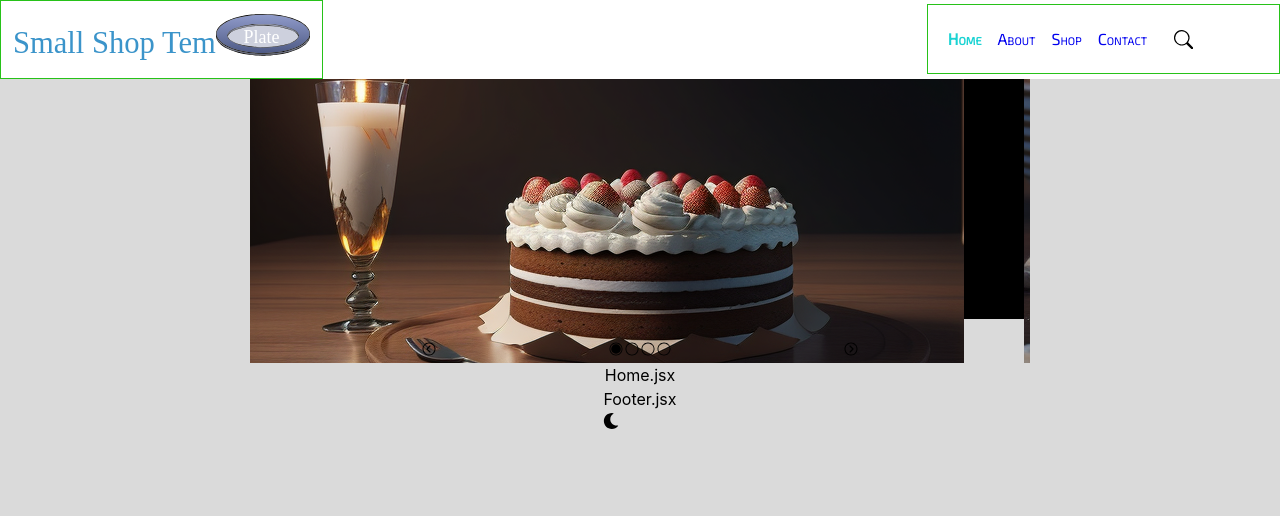
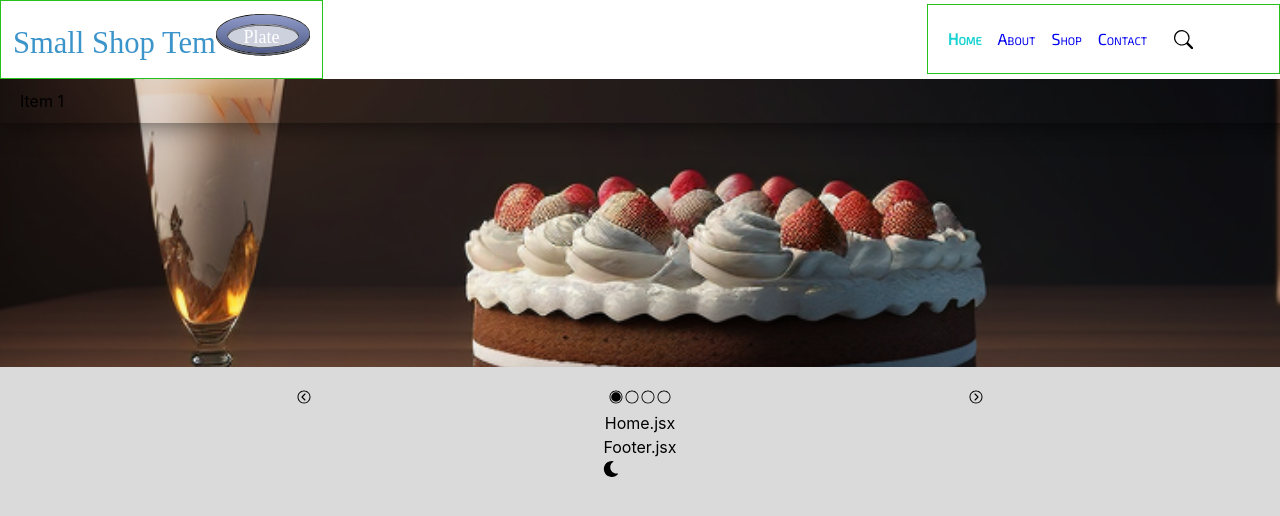
Before and after one commit to rune-encoder/Professional-Small-Shop-Template, a React (Vite) app in the folder client/: page / in a window 1280 px wide. Shown: the top 516 px of the page. Built offline with nearby package versions, Linux system fonts and the light colour scheme; some icons are missing.

Commit message:
Updated Carousel: Improved Functionality and Look

```diff
--- a/client/src/components/UI/Carousel.jsx
+++ b/client/src/components/UI/Carousel.jsx
@@ -65,6 +65,7 @@ export default function Carousel() {
             />
           );
         })}
+      </div>
 
       <div className="carousel-buttons">
         <button
@@ -105,6 +106,5 @@ export default function Carousel() {
         </button>
       </div>
     </div>
-    </div>
   );
 }
--- a/client/src/styles/Carousel.css
+++ b/client/src/styles/Carousel.css
@@ -1,53 +1,55 @@
+/* CAROUSEL CONTAINER AND WRAPPER */
 .carousel-container {
-    overflow: hidden;
-    width: 780px;
     display: flex;
     flex-direction: column;
     justify-content: center;
+    width: 100vw;
+    overflow: hidden;
 }
 
 .carousel-wrapper {
   white-space: nowrap;
-    transition: transform 0.3s ease-in-out;
-    box-shadow: 0 0 20px rgba(0, 0, 0, 0.4);
+  transition: transform 1s cubic-bezier(0.39, 0.575, 0.565, 1);
 }
 
-.carousel-item{
-    display:inline-flex;
+/* INDIVIDUAL ITEM CONTEN WITHIN CAROUSEL*/
+.carousel-item {
+  position: relative;
+  display: inline-flex;
   align-items: center;
   justify-content: center;
-    height: 15em;
+  height: 18em;
 
   /* ! Revisit */
   background-color: var(--light);
 }
 
+/* CAROUSEL CONTENT: IMAGE, TEXT, ... */
 .carousel-img {
-    /* width: 100%; */
-    /* padding: 0 20px 0 20px */
+  width: 100%;
+  height: 100%;
+  object-fit: cover;
 }
 
 .carousel-text {
-    position: relative;
-    top: -50px;
-    right: -50px;
+  position: absolute;
+  top: 0;
+  left: 0;
 
-    margin: 40px 0 40px 0;
-    padding: 0 20px 0 20px;
   white-space: normal;
-    color: #44632b;
+  width: 100%;
+  padding: 10px 20px;
+  box-shadow: 1px -2px 30px 0px rgba(0, 0, 0, 0.75);
 }
 
+/* CAROUSEL BUTTON CONTROLLERS */
 .carousel-buttons {
   display: flex;
   justify-content: space-evenly;
 }
 
 .button-arrow {
-    /* background: none;
-    border: none;
-    cursor: pointer; */
-    margin-top:20px
+  margin-top: 20px;
 }
 
 .indicators {
@@ -56,21 +58,3 @@
   align-items: center;
   margin-top: 20px;
 }
-
-.indicator-buttons {
-    border: none;
-    cursor: pointer;
-}
-
-.indicator > button {
-    margin: 5px;
-    background: none;
-}
-
-.indicator-symbol {
-    color: #b61414;
-}
-
-.indicator-symbol-active {
-    color: #44632b;
-}
```
Lines whose indentation alone changed are shown as unchanged.
